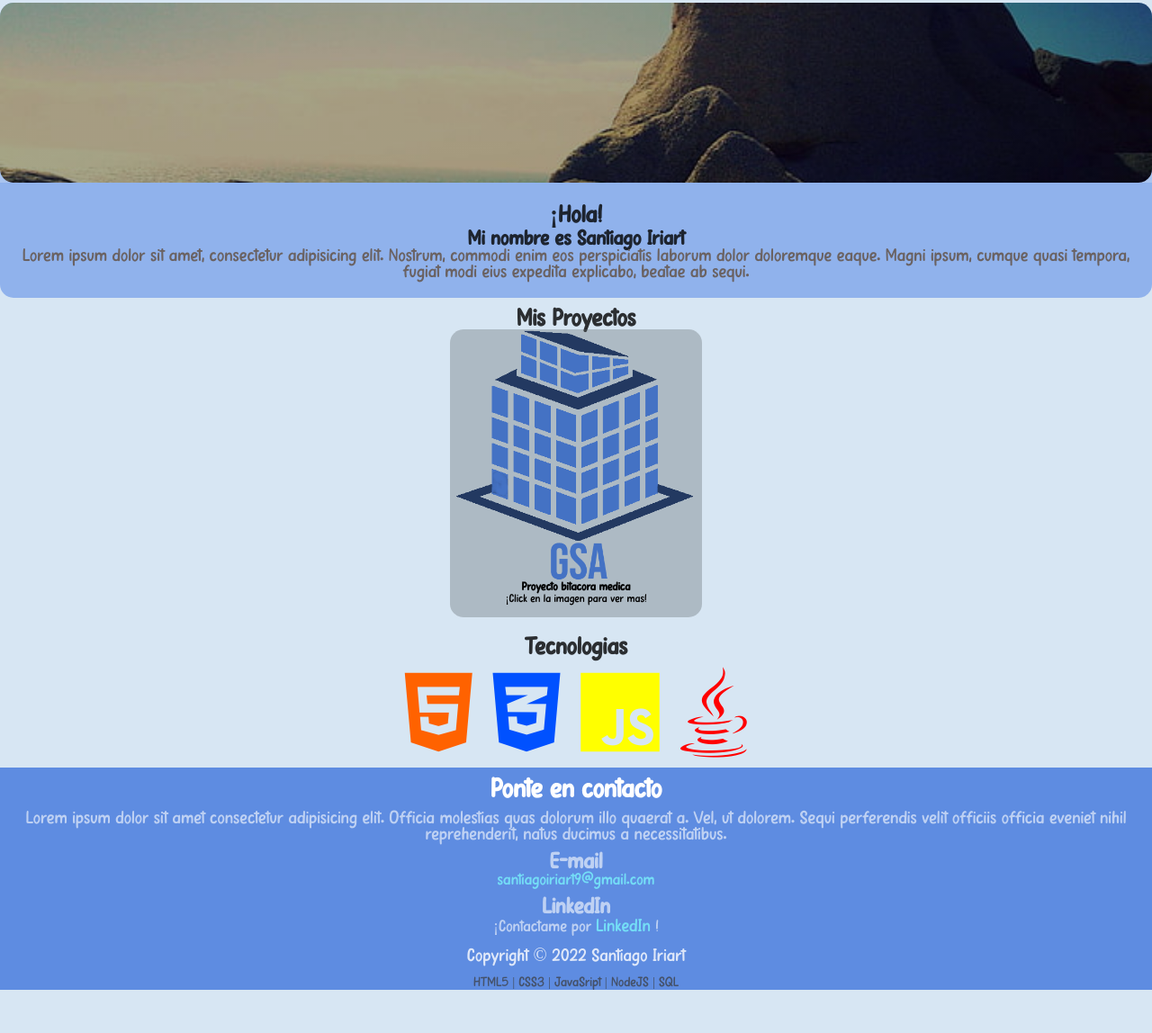
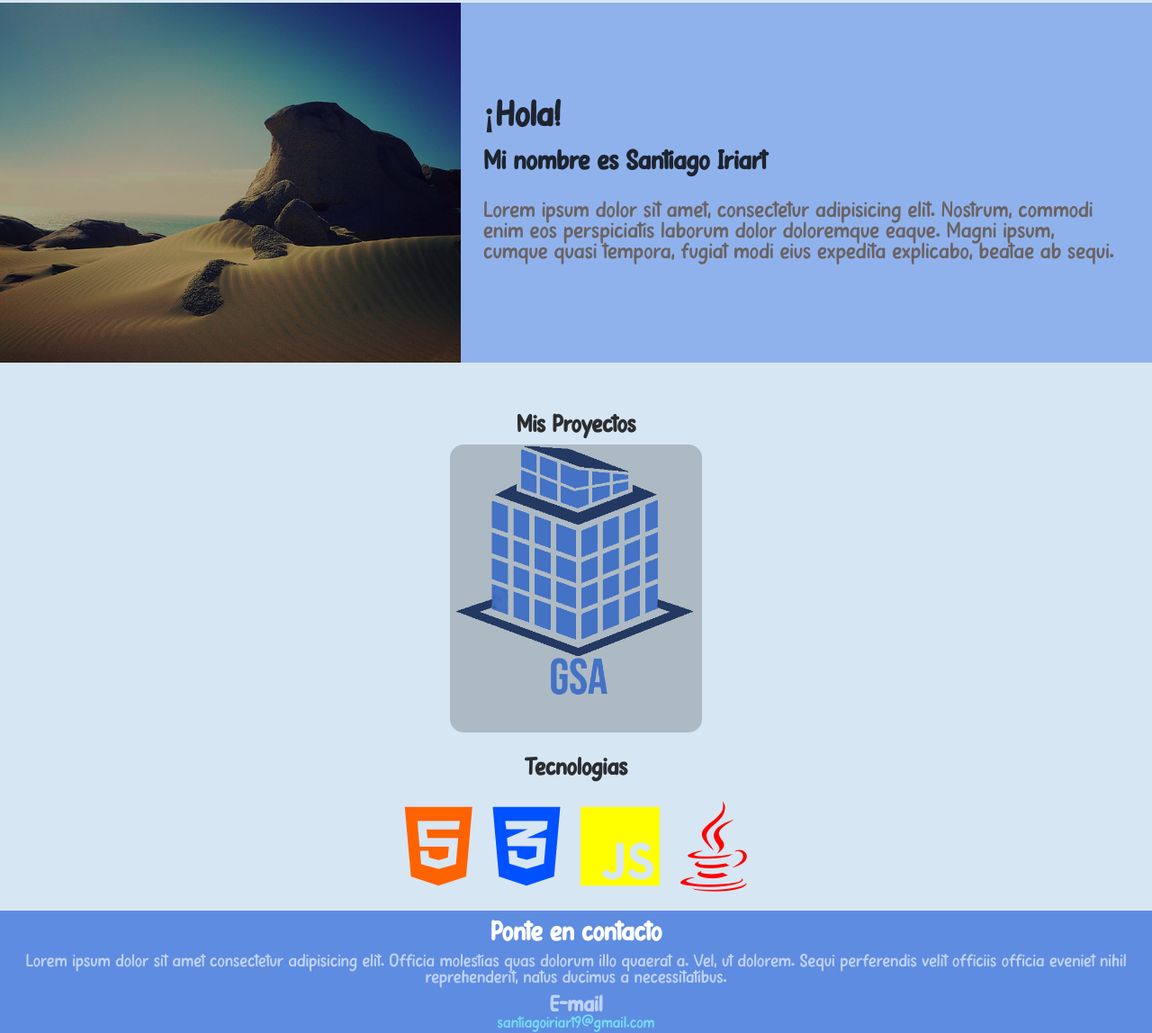
Before and after one commit to SantiIriart/Pagina_Personal, a plain HTML site: page index.html in a window 1280 px wide. Shown: the part 807-1955 px from the top of the page at 90% size. Before the commit the page ends 1907 px from the top, so only its background shows below. Drawn offline with Linux system fonts and the light colour scheme.

Commit message:
responsive design ALMOST done

```diff
--- a/style.css
+++ b/style.css
@@ -84,9 +84,6 @@ footer{
     height: 25vh;
     border-top-left-radius: 15px;
     border-top-right-radius: 15px;
-    /*border-top: .2rem solid rgb(0, 179, 255);
-    border-right: .2rem solid rgb(0, 179, 255);
-    border-left: .2rem solid rgb(0, 179, 255);*/
     background-color: rgba(118, 159, 235, 0.48);
 }
 #column-left{
@@ -95,12 +92,8 @@ footer{
     text-align: center;
     width: 100%;
     padding: 20px;
-    box-shadow: 5px;
     border-bottom-left-radius: 15px ;
     border-bottom-right-radius: 15px;
-    /* border-bottom: .2rem solid rgb(0, 179, 255);
-    border-right: .2rem solid rgb(0, 179, 255);
-    border-left: .2rem solid rgb(0, 179, 255);*/
     background-color: rgba(118, 159, 235, 0.727);
 }
 #my-picture{
@@ -191,47 +184,29 @@ text-align: center;
     padding-top: 1rem;
 }
 
-#photo-logo1{
+#photo-logo1, #photo-logo2, #photo-logo3, #photo-logo4{
     display: inline-block;
     flex-direction: column;
     background-size: cover;
     font-size: 10rem;
     border-radius: 15px;
-    color: rgb(255, 98, 0);
     padding: 1rem;
 }
 
+#photo-logo1{
+    color: rgb(255, 98, 0);
+}
+
 #photo-logo2{
-    display: inline-block;
-    flex-direction: column;
-    background-size: cover;
-    font-size: 10rem;
-    background-position: center center;
-    border-radius: 15px;
     color: rgb(0, 81, 255);
-    padding: 1rem;
 }
 
 #photo-logo3{
-    display: inline-block;
-    flex-direction: column;
-    background-size: cover;
-    font-size: 10rem;
-    background-position: center center;
-    border-radius: 15px;
     color: rgb(255,255,0);
-    padding: 1rem;
 }
 
 #photo-logo4{
-    display: inline-block;
-    flex-direction: column;
-    background-size: cover;
-    font-size: 10rem;
-    background-position: center center;
-    border-radius: 15px;
     color: rgb(255,0,0);
-    padding: 1rem;
 }
 
 
@@ -294,14 +269,108 @@ text-align: center;
     color:rgba(59, 59, 59, 0.719)
 }
 
-#email h4{
+#email h4, #network h4, #network p{
     color: rgba(255, 255,255, .6);
 }
 
-#network h4{
-    color: rgba(255, 255,255, .6);
+
+@media(min-width: 720px) {
+    #about-me{
+        display: flex;
+        width: 100%;
+        height: 50vh;
+        align-items: flex-start;
+
+    }
+
+    #column-left{
+        display: inline-block;
+        text-align: left;
+        border-radius: 0px;
+        background-color: rgba(118, 159, 235, 0.727);
+        width: 60%;
+        height: 50vh;
+        align-items: center;
+        padding-left: 1rem;
+    }
+
+    #column-right{
+        display: flex;
+        text-align: center;
+        height: 50vh;
+        width: 40%;
+        background-color: rgba(118, 159, 235, 0.48);
+        align-items: center;
+        background-size: cover;
+        background-position: center center;
+    }
+
+    #my-picture{
+        border-radius: 0px;
+    }
+
+    #column-left h4{
+        padding: 1.5rem;
+        padding-top: 10vh;
+        font-size: 4.0rem;
+
+    }
+
+    #column-left h5{
+            padding-bottom: 1.5rem;
+            padding-left: 1.5rem;
+            font-size: 3.0rem;
+    }
+
+    #column-left p{
+        padding: 1.5rem;
+        font-size: 2.5rem;
+    }
+
+    #my-projects{
+        padding-top: 7vh;
+    }
+
+    #my-projects h2{
+        padding-bottom: 1rem;
+    }
+
+    #project1 h4, #project1 p{
+        display: none;
+    }
+
+    #project1 h4:hover, #project1 p:hover{
+        display: block;
+        transition: 0s;
+    }
+
+
+    #technologies{
+        padding-bottom: 1rem;
+    }
+
+    #technologies h2{
+        padding: 1.5rem;
+    }
+
+    #photo-logo1:hover, #photo-logo2:hover, #photo-logo3:hover, #photo-logo4:hover{
+        color:rgba(255, 255, 255, 0.8);
+        transition-duration: .8s;
+    }
+
+    #photo-logo1:hover{
+        background-color:rgb(253, 130, 53);
+    }
+
+    #photo-logo2:hover{
+        background-color:rgb(67, 67, 255);
+    }
+
+    #photo-logo3:hover{
+        background-color:rgb(233, 255, 67);
+    }
+
+    #photo-logo4:hover{
+        background-color:rgb(255, 67, 67);
+    }
 }
-
-#network p{
-    color: rgba(255, 255,255, .6);
-}
```
Also changed, not shown: index.html (+1 -0 lines).
